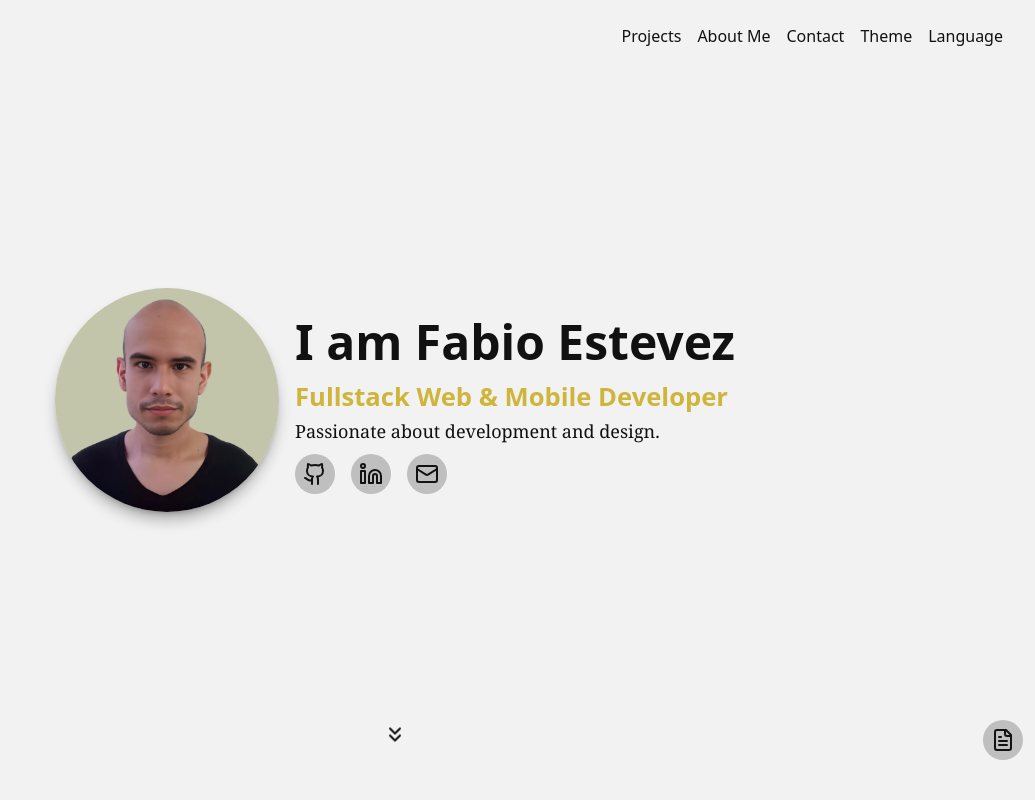
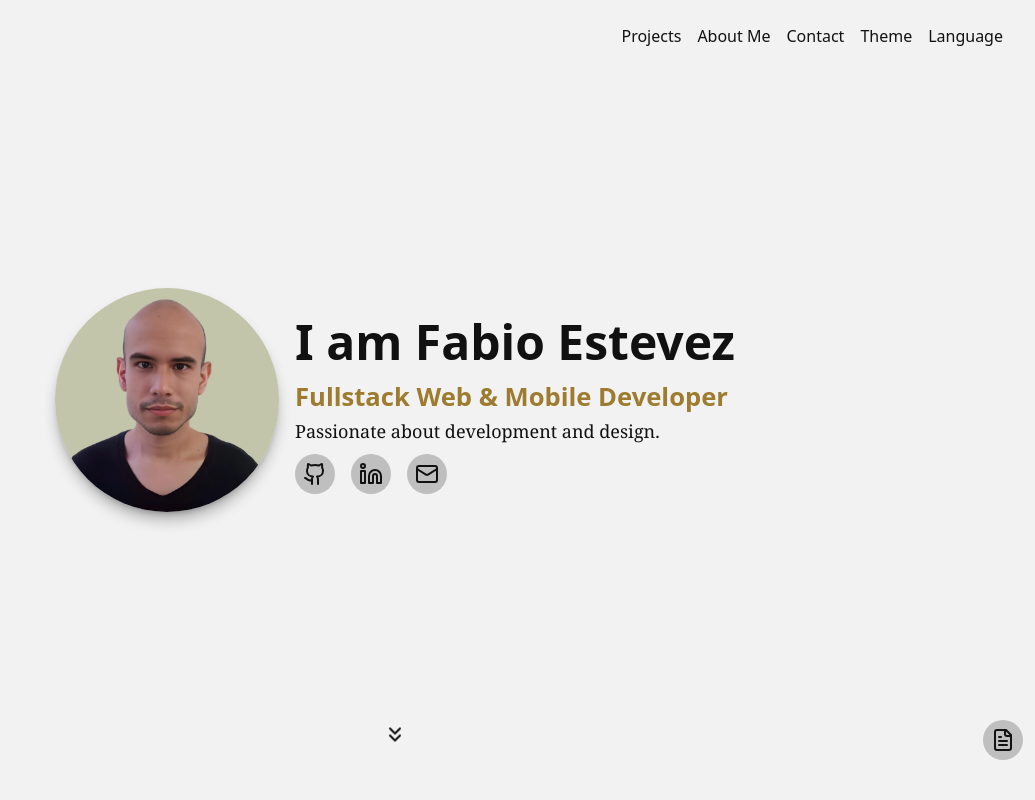
Before and after one commit to padermo/portfolio, a Next.js app: page /en in a window 1280 px wide. Shown: the top 800 px of the page, without its empty margins (245-1280 px from the left). Built offline with nearby package versions, Linux system fonts and the light colour scheme.

Commit message:
modifying color primary

```diff
--- a/src/app/globals.css
+++ b/src/app/globals.css
@@ -15,13 +15,13 @@
 
   /* Colors */
   --error: #B8001C;
-  --primary: #CFB53B;
+  --primary: #9e7c2f;
   --gray: #BFBFBF;
 
 
   /* Events */
-  --primary-hover: #e7cd59;
-  --primary-active: #b49d33;
+  --primary-hover: #b28a34;
+  --primary-active: #7f5e21;
   --gray-hover: #d9d9d9;
   --gray-active: #A6A6A6;
 }
```
